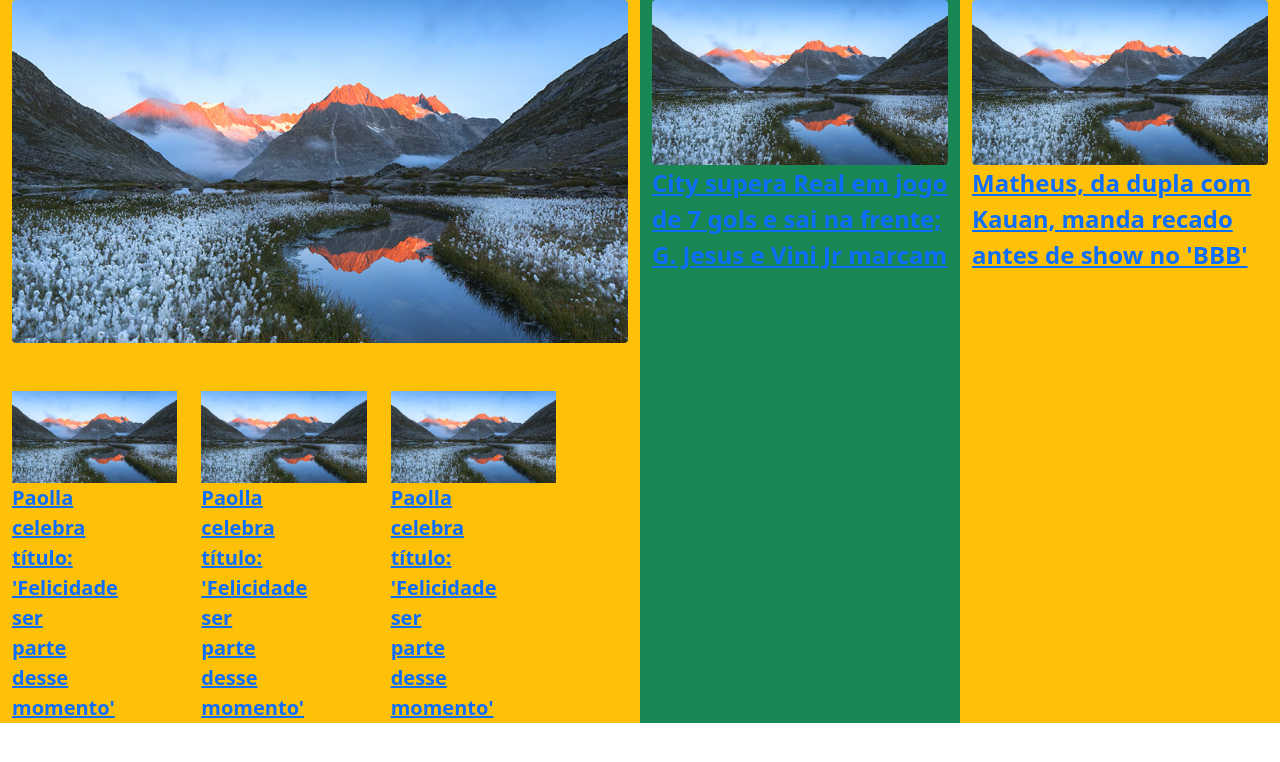
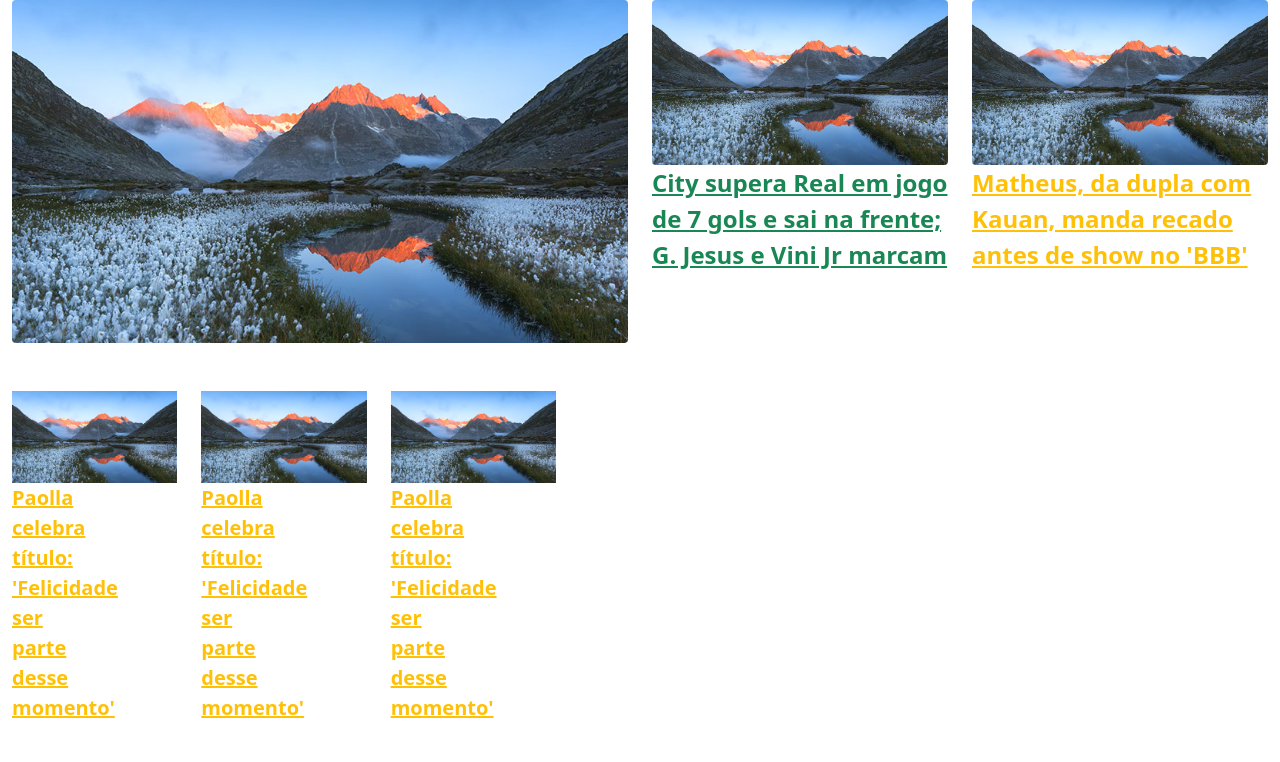
Before and after one commit to NicolaseduTG/aula2604, a plain HTML site: page index.html in a window 1280 px wide. Drawn offline with nearby package versions, Linux system fonts and the light colour scheme.

Commit message:
Quarta versão da página

```diff
--- a/index.html
+++ b/index.html
@@ -12,41 +12,41 @@
     <div class="container-fluid">
         <div class="row">
             <!--Noticias-->
-            <div class="col-lg-6 col-md-12 bg-warning d-flex justify-content-center flex-column">
-                <img src="neve.jpg" alt="Montanhas com neve" class="rounded img-fluid">
+            <div class="col-lg-6 col-md-12 d-flex justify-content-center flex-column">
+                <img src="neve.jpg" alt="Montanhas com neve" class="rounded img-fluid d-sm-none d-md-block">
                 <div class="row mt-5">
                     <div class="col-md-4 d-sm-flex d-md-block row">
                         <img src="neve.jpg" alt="Montanhas com neve" class="rounded img-fluid col-6 col-md-12">
                         <div class="col-6 col-md-7">
-                            <a href="https://gshow.globo.com/carnaval/noticia/paolla-oliveira-rainha-de-bateria-da-grande-rio-celebra-titulo-de-campea-do-carnaval-2022-laroye-exu-viva-que-felicidade-fazer-parte-desse-momento.ghtml" class="fs-5 fw-bold col-6 col-md-12">Paolla celebra título: 'Felicidade ser parte desse momento'</a>
+                            <a href="https://gshow.globo.com/carnaval/noticia/paolla-oliveira-rainha-de-bateria-da-grande-rio-celebra-titulo-de-campea-do-carnaval-2022-laroye-exu-viva-que-felicidade-fazer-parte-desse-momento.ghtml" class="fs-5 fw-bold col-6 col-md-12 text-warning">Paolla celebra título: 'Felicidade ser parte desse momento'</a>
                         </div>
                     </div>
                     <div class="col-md-4 d-sm-flex d-md-block row">
                         <img src="neve.jpg" alt="Montanhas com neve" class="rounded img-fluid col-6 col-md-12">
                         <div class="col-6 col-md-7">
-                            <a href="https://gshow.globo.com/carnaval/noticia/paolla-oliveira-rainha-de-bateria-da-grande-rio-celebra-titulo-de-campea-do-carnaval-2022-laroye-exu-viva-que-felicidade-fazer-parte-desse-momento.ghtml" class="fs-5 fw-bold col-6 col-md-12">Paolla celebra título: 'Felicidade ser parte desse momento'</a>
+                            <a href="https://gshow.globo.com/carnaval/noticia/paolla-oliveira-rainha-de-bateria-da-grande-rio-celebra-titulo-de-campea-do-carnaval-2022-laroye-exu-viva-que-felicidade-fazer-parte-desse-momento.ghtml" class="fs-5 fw-bold col-6 col-md-12 text-warning">Paolla celebra título: 'Felicidade ser parte desse momento'</a>
                         </div>
                     </div>
                     <div class="col-md-4 d-sm-flex d-md-block row">
                         <img src="neve.jpg" alt="Montanhas com neve" class="rounded img-fluid col-6 col-md-12">
                         <div class="col-6 col-md-7">
-                            <a href="https://gshow.globo.com/carnaval/noticia/paolla-oliveira-rainha-de-bateria-da-grande-rio-celebra-titulo-de-campea-do-carnaval-2022-laroye-exu-viva-que-felicidade-fazer-parte-desse-momento.ghtml" class="fs-5 fw-bold col-6 col-md-12">Paolla celebra título: 'Felicidade ser parte desse momento'</a>
+                            <a href="https://gshow.globo.com/carnaval/noticia/paolla-oliveira-rainha-de-bateria-da-grande-rio-celebra-titulo-de-campea-do-carnaval-2022-laroye-exu-viva-que-felicidade-fazer-parte-desse-momento.ghtml" class="fs-5 fw-bold col-6 col-md-12 text-warning">Paolla celebra título: 'Felicidade ser parte desse momento'</a>
                         </div>
                     </div>
                 </div>
             </div>
             <!--Jogos-->
-            <div class="col-lg-3 col-md-6 d-sm-flex d-md-block bg-success">
+            <div class="col-lg-3 col-md-6 d-sm-flex d-md-block">
                 <img src="neve.jpg" alt="Montanhas com neve" class="rounded img-fluid col-5 col-md-12">
                 <div class="col-7 col-md-12">
-                    <a href="https://ge.globo.com/futebol/futebol-internacional/liga-dos-campeoes/jogo/26-04-2022/Manchestercity-realmadrid.ghtml" class="fs-4 fw-bold">City supera Real em jogo de 7 gols e sai na frente; G. Jesus e Vini Jr marcam</a>
+                    <a href="https://ge.globo.com/futebol/futebol-internacional/liga-dos-campeoes/jogo/26-04-2022/Manchestercity-realmadrid.ghtml" class="fs-4 fw-bold text-success">City supera Real em jogo de 7 gols e sai na frente; G. Jesus e Vini Jr marcam</a>
                 </div>
             </div>
             <!--Mais Noticias-->
-            <div class="col-lg-3 col-md-6 d-sm-flex d-md-block bg-warning">
+            <div class="col-lg-3 col-md-6 d-sm-flex d-md-block">
                 <img src="neve.jpg" alt="Montanhas com neve" class="rounded img-fluid col-5 col-md-12">
                 <div class="col-7 col-md-12">
-                    <a href="https://gshow.globo.com/realities/bbb/bbb22/noticia/final-do-bbb-22-confira-o-que-rola-nos-bastidores-em-fotos-e-videos-exclusivos.ghtml" class="fs-4 fw-bold">Matheus, da dupla com Kauan, manda recado antes de show no 'BBB'</a>
+                    <a href="https://gshow.globo.com/realities/bbb/bbb22/noticia/final-do-bbb-22-confira-o-que-rola-nos-bastidores-em-fotos-e-videos-exclusivos.ghtml" class="fs-4 fw-bold text-warning">Matheus, da dupla com Kauan, manda recado antes de show no 'BBB'</a>
                 </div>
             </div>
         </div>
```
